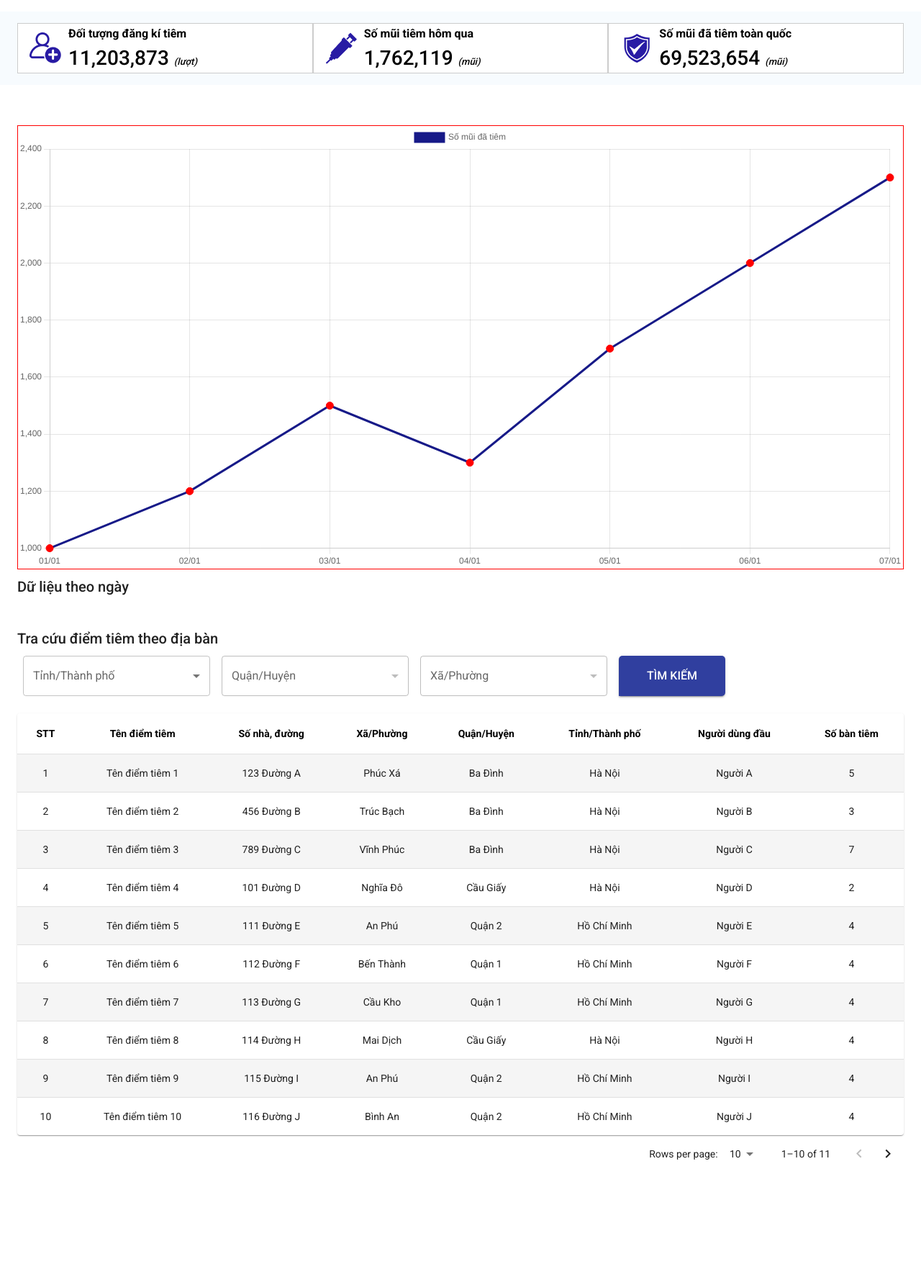
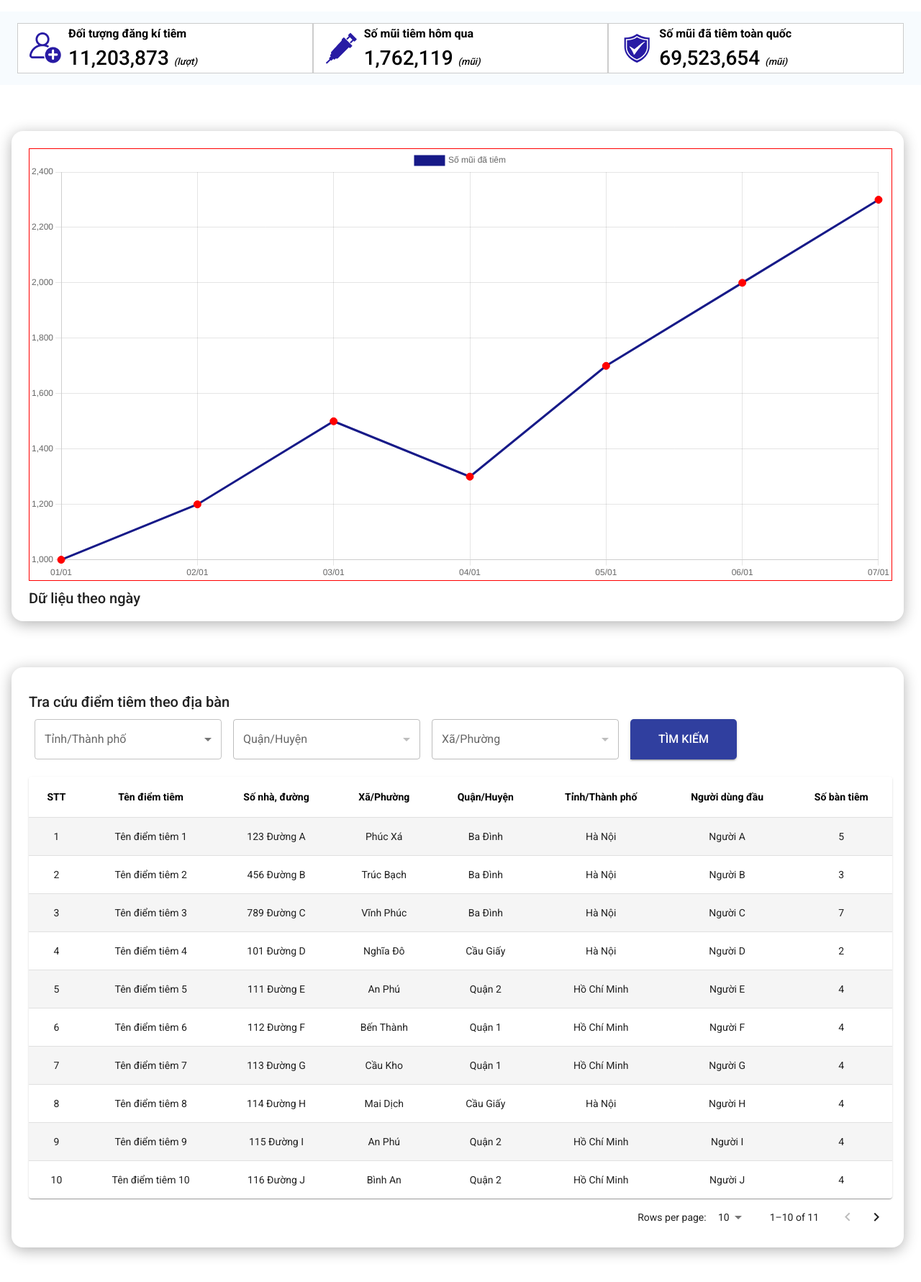
Before and after one commit to zinza-academy/nextjs-uynpn, a Next.js app in the folder nextjs-uynpn/: page /dashboard/homepage in a window 1280 px wide. Shown: the whole page at 72% size. Before the commit the page ends 1661 px from the top, so only its background shows below. Built offline with nearby package versions, Linux system fonts and the light colour scheme.

Commit message:
feat(homepage): update header(logout, personal information), update UI chart, update UI + type in Search table Vaccine

```diff
--- a/nextjs-uynpn/src/app/component/common/item-chart.tsx
+++ b/nextjs-uynpn/src/app/component/common/item-chart.tsx
@@ -25,7 +25,7 @@ const chartData = {
 
 const ItemChart: React.FC = () => {
   return (
-    <div style={{ height: '510', width: '1336',  display: 'flex', justifyContent: 'center', border: '1px solid red'}}>
+    <div style={{ height: '510', width: 'auto',  display: 'flex', justifyContent: 'center', border: '1px solid red'}}>
       <Line data={chartData} />
     </div>
   );
--- a/nextjs-uynpn/src/app/component/common/item-searchInjectPoin.tsx
+++ b/nextjs-uynpn/src/app/component/common/item-searchInjectPoin.tsx
@@ -17,10 +17,12 @@ import {
   MenuItem,
   Button,
   Box,
+  Divider,
 } from "@mui/material";
 import Link from "next/link";
 import { Province } from "@/model/Province";
 import { tableCellClasses } from "@mui/material/TableCell";
+import { InjectionPoin } from "@/model/InjectionPoints";
 
 const StyledTableCell = styled(TableCell)(({ theme }) => ({
   [`&.${tableCellClasses.head}`]: {
@@ -99,7 +101,7 @@ const locationData: LocationData = [
   },
 ];
 
-const rows = [
+const rows: InjectionPoin[] = [
   {
     stt: "1",
     tenDiemTiem: "Tên điểm tiêm 1",
--- /dev/null
+++ b/nextjs-uynpn/src/app/component/common/user-info modal.tsx
@@ -0,0 +1,52 @@
+import React from "react";
+import {
+  Modal,
+  Typography,
+  Button,
+  Box,
+  Divider,
+} from "@mui/material";
+
+interface UserInfoModalProps {
+  user: {
+    name: string;
+    email: string;
+    address: string;
+  } | null;
+  onClose: () => void;
+}
+
+const UserInfoModal: React.FC<UserInfoModalProps> = ({ user, onClose }) => {
+  return (
+    <Modal
+      open={Boolean(user)}
+      onClose={onClose}
+      aria-labelledby="user-info-modal-title"
+      aria-describedby="user-info-modal-description"
+      sx={{
+        display: "flex",
+        alignItems: "center",
+        justifyContent: "center",
+      }}
+    >
+      <Box sx={{ width: 400, bgcolor: "background.paper", p: 2 }}>
+        <Typography variant="h6" component="h2" id="user-info-modal-title">
+          Thông tin cá nhân
+        </Typography>
+        <Divider sx={{ my: 2 }} />
+        {user && (
+          <Box>
+            <Typography variant="body1">Họ và tên: {user.name}</Typography>
+            <Typography variant="body1">Email: {user.email}</Typography>
+            <Typography variant="body1">Địa chỉ: {user.address}</Typography>
+          </Box>
+        )}
+        <Button onClick={onClose} sx={{ mt: 2 }}>
+          Đóng
+        </Button>
+      </Box>
+    </Modal>
+  );
+};
+
+export default UserInfoModal;
--- a/nextjs-uynpn/src/app/component/layouts/header/page.tsx
+++ b/nextjs-uynpn/src/app/component/layouts/header/page.tsx
@@ -1,4 +1,4 @@
-import React, { useState } from "react";
+import React, { useState, useEffect } from "react";
 import {
   AppBar,
   Toolbar,
@@ -17,16 +17,24 @@ import PeopleAltIcon from "@mui/icons-material/PeopleAlt";
 import EastIcon from "@mui/icons-material/East";
 import { useSelector, useDispatch } from "react-redux";
 import { RootState, AppDispatch } from "@/lib/store";
-import AccountCircleIcon from '@mui/icons-material/AccountCircle';
-import { fetchUser } from '@/slice/userSlice';
-
+import AccountCircleIcon from "@mui/icons-material/AccountCircle";
+import { fetchUser, clearUser } from "@/slice/userSlice";
 
 const Header = () => {
   const [anchorEl, setAnchorEl] = useState<null | HTMLElement>(null);
+  const [profileAnchorEl, setProfileAnchorEl] = useState<null | HTMLElement>(null);
+  const [showLoginButton, setShowLoginButton] = useState<boolean>(false);
   const token = useSelector((state: RootState) => state.login.token);
   const dispatch: AppDispatch = useDispatch();
   const { user, isLoading, error } = useSelector((state: RootState) => state.user);
-  const [isUserLoaded, setIsUserLoaded] = useState(false);
+
+  useEffect(() => {
+    if (token && !user) {
+      dispatch(fetchUser());
+    } else {
+      setShowLoginButton(!token);
+    }
+  }, [token, user, dispatch]);
 
   const handleMenuOpen = (event: React.MouseEvent<HTMLElement>) => {
     setAnchorEl(event.currentTarget);
@@ -36,9 +44,18 @@ const Header = () => {
     setAnchorEl(null);
   };
 
-  const handleLoadUser = () => {
-    dispatch(fetchUser());
-    setIsUserLoaded(true);
+  const handleProfileMenuOpen = (event: React.MouseEvent<HTMLElement>) => {
+    setProfileAnchorEl(event.currentTarget);
+  };
+
+  const handleProfileMenuClose = () => {
+    setProfileAnchorEl(null);
+  };
+
+  const handleLogout = () => {
+    dispatch(clearUser());
+    setShowLoginButton(true);
+    handleProfileMenuClose();
   };
 
   return (
@@ -201,16 +218,7 @@ const Header = () => {
           </Link>
         </Typography>
 
-        {token ? (
-          <Typography
-            color="inherit"
-            variant="h6"
-            sx={{ fontSize: 16, fontWeight: "medium", mx: 2 }}
-          >
-            { user?.name }
-            <AccountCircleIcon onClick={handleLoadUser} sx={{ ml: 1 }} />
-          </Typography>
-        ) : (
+        {showLoginButton ? ( // Sử dụng state showLoginButton để điều khiển hiển thị nút Đăng nhập
           <Button
             variant="contained"
             sx={{
@@ -231,6 +239,46 @@ const Header = () => {
               Đăng nhập
             </Link>
           </Button>
+        ) : (
+          <Box
+            sx={{
+              display: "flex",
+              alignItems: "center",
+              cursor: "pointer",
+              position: "relative",
+            }}
+          >
+            <Typography
+              color="inherit"
+              variant="h6"
+              sx={{ fontSize: 16, fontWeight: "medium", mx: 2, display: 'flex', alignItems: 'center' }}
+              onClick={handleProfileMenuOpen}
+            >
+              {isLoading ? <CircularProgress size={24} /> : user?.name}
+              <AccountCircleIcon sx={{ ml: 1 }} />
+            </Typography>
+            <Menu
+              sx={{ mt: 3 }}
+              anchorEl={profileAnchorEl}
+              open={Boolean(profileAnchorEl)}
+              onClose={handleProfileMenuClose}
+              anchorOrigin={{
+                vertical: "bottom",
+                horizontal: "right",
+              }}
+              transformOrigin={{
+                vertical: "top",
+                horizontal: "right",
+              }}
+            >
+              <MenuItem onClick={handleProfileMenuClose}>
+                Thông tin cá nhân
+              </MenuItem>
+              <MenuItem onClick={handleLogout}>
+                Đăng xuất
+              </MenuItem>
+            </Menu>
+          </Box>
         )}
       </Toolbar>
     </AppBar>
--- a/nextjs-uynpn/src/app/dashboard/homepage/page.tsx
+++ b/nextjs-uynpn/src/app/dashboard/homepage/page.tsx
@@ -51,23 +51,54 @@ const HomePage: React.FC = () => {
         </Box>
       </Container>
 
-      <Box
-        sx={{ width: "100%", mt: 5, display: "flex", justifyContent: "center" }}
-      >
-        <Container maxWidth="xl">
-          <ItemChart />
-          <Typography variant="h6" sx={{ mt: 1 }}>
-            Dữ liệu theo ngày
-          </Typography>
-        </Container>
-      </Box>
-
-      <Container sx={{ mb: 2, p: 2, mt: 2 }} maxWidth="xl">
+      <Container sx={{
+        p: 2,
+        mt: 2,
+          }} maxWidth="xl">
         <Grid
           container
           spacing={1}
           justifyContent="space-between"
           alignItems="center"
+          sx={{
+            mb: 2,
+            p: 2,
+            mt: 2,
+            borderRadius: '16px',
+            boxShadow: 'none',
+            '&': {
+              boxShadow: '0px 4px 20px rgba(0, 0, 0, 0.3)'
+            }
+          }}
+        >
+          <Grid item xs={12} sm={12} md={12}>
+          <ItemChart />
+          <Typography variant="h6" sx={{ mt: 1 }}>
+            Dữ liệu theo ngày
+          </Typography>
+          </Grid>
+        </Grid>
+      </Container>
+
+      <Container sx={{
+        mb: 2,
+        p: 2,
+        }} maxWidth="xl">
+        <Grid
+          container
+          spacing={1}
+          justifyContent="space-between"
+          alignItems="center"
+          sx={{
+            mb: 2,
+            p: 2,
+            mt: 2,
+            borderRadius: '16px',
+            boxShadow: 'none',
+            '&': {
+              boxShadow: '0px 4px 20px rgba(0, 0, 0, 0.3)'
+            }
+          }}
         >
           <Grid item xs={12} sm={12} md={12}>
             <Typography variant="h6" sx={{ mt: 1 }}>
--- /dev/null
+++ b/nextjs-uynpn/src/model/InjectionPoints.ts
@@ -0,0 +1,10 @@
+export interface InjectionPoin {
+    stt: string;
+    tenDiemTiem: string;
+    soNhaDuong: string;
+    xaPhuong: number;
+    quanHuyen: number;
+    tinhThanhPho: number;
+    nguoiDungDau: string;
+    soBanTiem: number;
+  }
--- a/nextjs-uynpn/src/slice/userSlice.ts
+++ b/nextjs-uynpn/src/slice/userSlice.ts
@@ -26,7 +26,11 @@ export const fetchUser = createAsyncThunk('user/fetchUser', async (_, { rejectWi
 const userSlice = createSlice({
   name: 'user',
   initialState,
-  reducers: {},
+  reducers: {
+    clearUser: (state) => {
+      state.user = null;
+    }
+  },
   extraReducers: (builder) => {
     builder
       .addCase(fetchUser.pending, (state) => {
@@ -44,4 +48,5 @@ const userSlice = createSlice({
   },
 });
 
+export const { clearUser } = userSlice.actions;
 export default userSlice.reducer;
```
